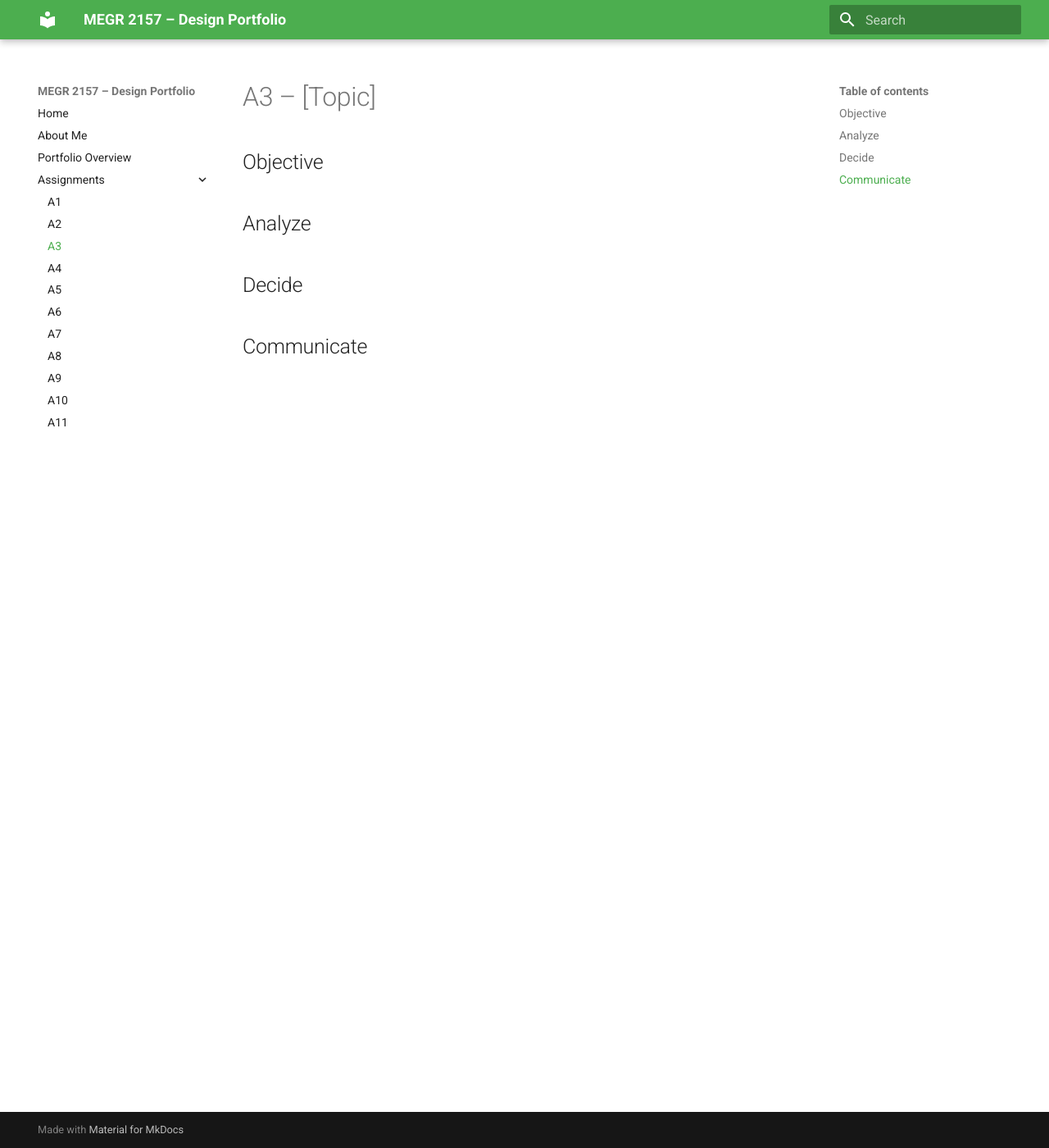
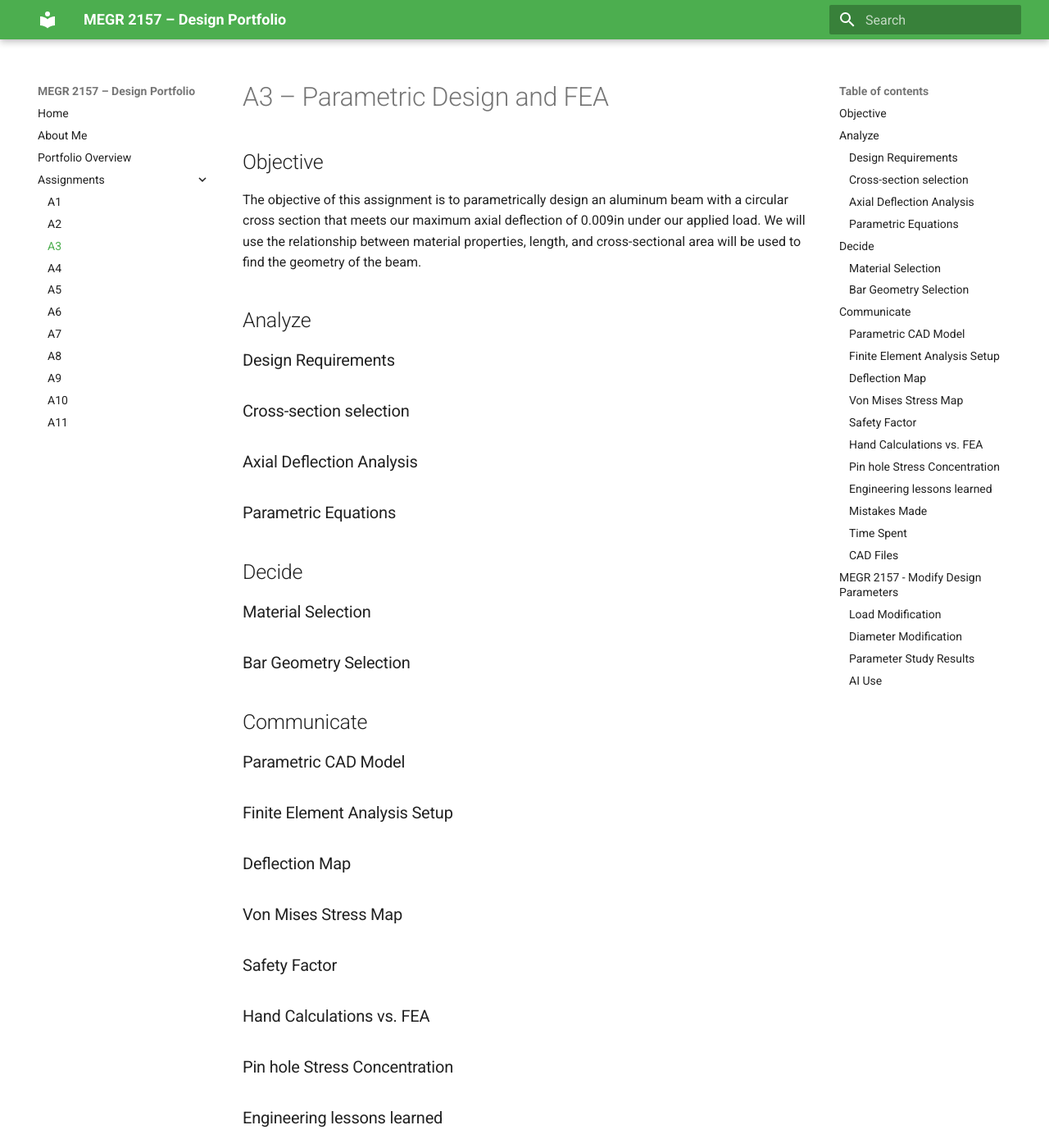
Before and after one commit to msweeney27j/-megr2157-portfolio, an MkDocs documentation site: the page built from docs/assignments/A03/index.md, in a window 1280 px wide and 1400 px high. Shown: the whole window at 82% size. Built offline with MkDocs 1.6.1 and Material for MkDocs 9.7.7, drawn with Linux system fonts in a browser that asks for light colours; some of the changed text lies outside the part shown.

Commit message:
Update A3 assignment with detailed sections
Expanded the assignment details for A3, including objectives, design requirements, analysis sections, and communication of results.

```diff
--- a/docs/assignments/A03/index.md
+++ b/docs/assignments/A03/index.md
@@ -1,12 +1,55 @@
-# A3 – [Topic]
+# A3 – Parametric Design and FEA
 
 ## Objective
-
+The objective of this assignment is to parametrically design an aluminum beam with a circular cross section that meets our maximum axial deflection of 0.009in under our applied load. We will use the relationship between material properties, length, and cross-sectional area will be used to find the geometry of the beam.
 
 ## Analyze
 
+### Design Requirements
+
+### Cross-section selection
+
+### Axial Deflection Analysis
+
+### Parametric Equations
 
 ## Decide
 
+### Material Selection
+
+### Bar Geometry Selection
+
 
 ## Communicate
+
+### Parametric CAD Model
+
+### Finite Element Analysis Setup
+
+### Deflection Map
+
+### Von Mises Stress Map
+
+### Safety Factor
+
+### Hand Calculations vs. FEA
+
+### Pin hole Stress Concentration
+
+### Engineering lessons learned
+
+### Mistakes Made
+
+### Time Spent
+
+### CAD Files
+
+## MEGR 2157 - Modify Design Parameters
+
+### Load Modification
+
+### Diameter Modification
+
+### Parameter Study Results
+
+### AI Use
```
